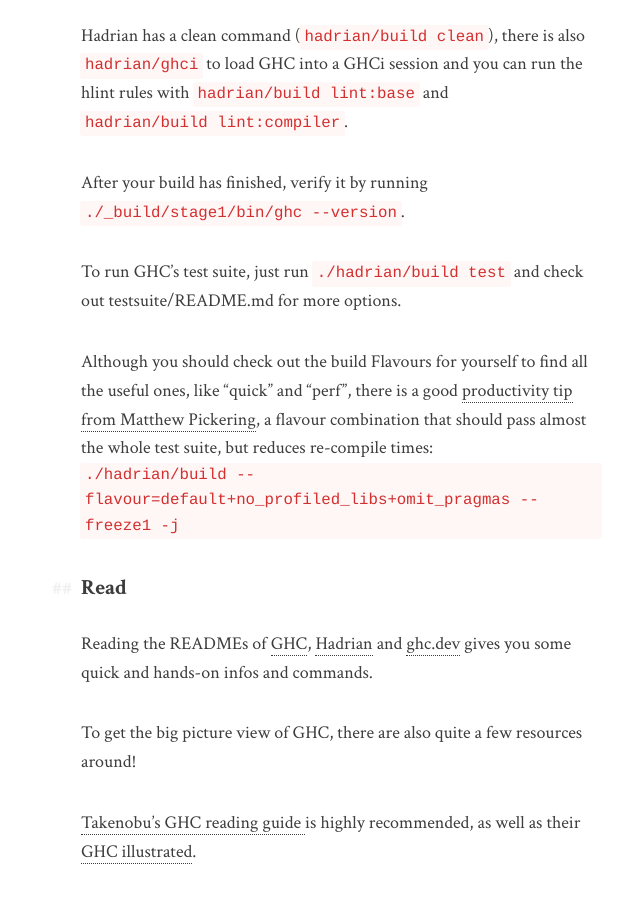
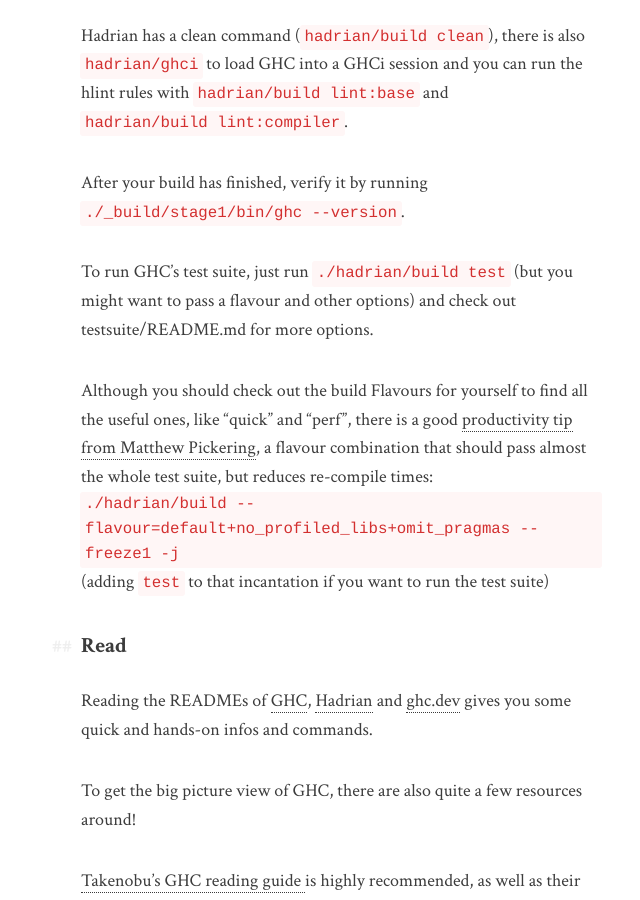
Before and after one commit to cptwunderlich/cptwunderlich.github.io, a Jekyll site: the page built from _posts/2021-04-21-ghc-hacking-first-steps.md, in a window 1280 px wide and 900 px high, scrolled down 4832 px. Shown: the whole window, without its empty margins (299-939 px from the left). Built offline with Jekyll 4.4.1, drawn with Linux system fonts in a browser that asks for light colours.

Commit message:
Clarification for build test

```diff
--- a/_posts/2021-04-21-ghc-hacking-first-steps.md
+++ b/_posts/2021-04-21-ghc-hacking-first-steps.md
@@ -124,12 +124,13 @@ Hadrian has a clean command (`hadrian/build clean`), there is also `hadrian/ghci
 
 After your build has finished, verify it by running `./_build/stage1/bin/ghc --version`.
 
-To run GHC's test suite, just run `./hadrian/build test` and check out testsuite/README.md for more options.
+To run GHC's test suite, just run `./hadrian/build test` (but you might want to pass a flavour and other options) and check out testsuite/README.md for more options.
 
 Although you should check out the build Flavours for yourself to find all the useful ones, like "quick" and "perf",
 there is a good [productivity tip from Matthew Pickering](https://mail.haskell.org/pipermail/ghc-devs/2021-May/019915.html), a flavour combination that
 should pass almost the whole test suite, but reduces re-compile times:
 `./hadrian/build --flavour=default+no_profiled_libs+omit_pragmas --freeze1 -j`
+(adding `test` to that incantation if you want to run the test suite)
 
 ### Read
 
```
